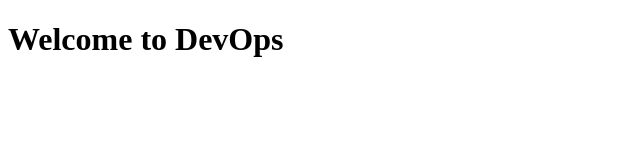
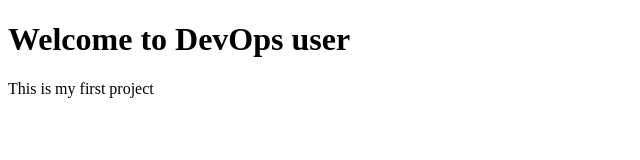
Before and after one commit to Siddhesh25197/FirstProject, a plain HTML site: page index.html in a window 1280 px wide. Shown: the whole page, without its empty margins (0-640 px from the left). Drawn offline with Linux system fonts and the light colour scheme.

Commit message:
Second Commiting

```diff
--- a/index.html
+++ b/index.html
@@ -6,6 +6,7 @@
     <title>Document</title>
 </head>
 <body>
-    <h1>Welcome to DevOps</h1>
+    <h1>Welcome to DevOps user</h1>
+    <p>This is my first project   </p>
 </body>
 </html>
```
